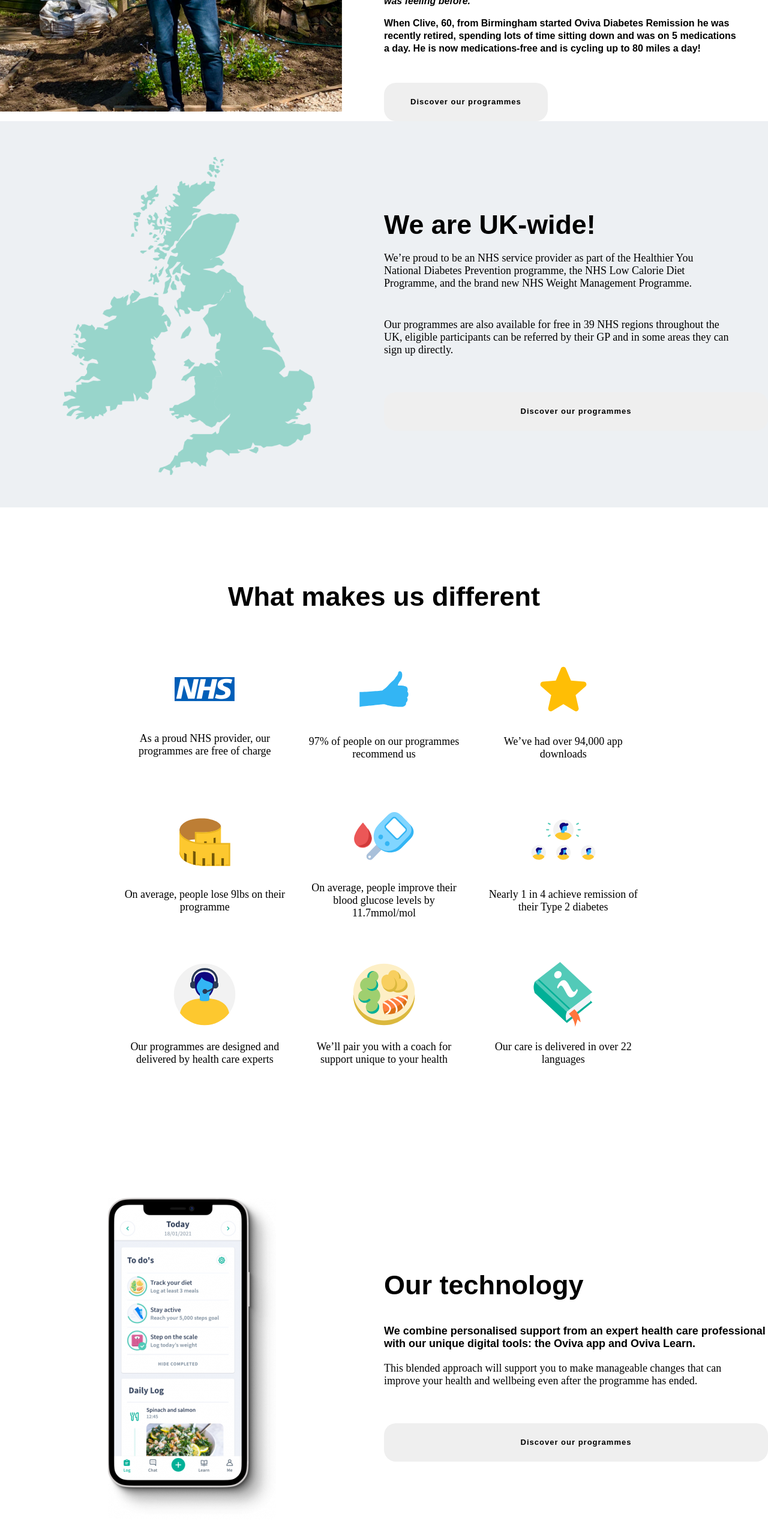
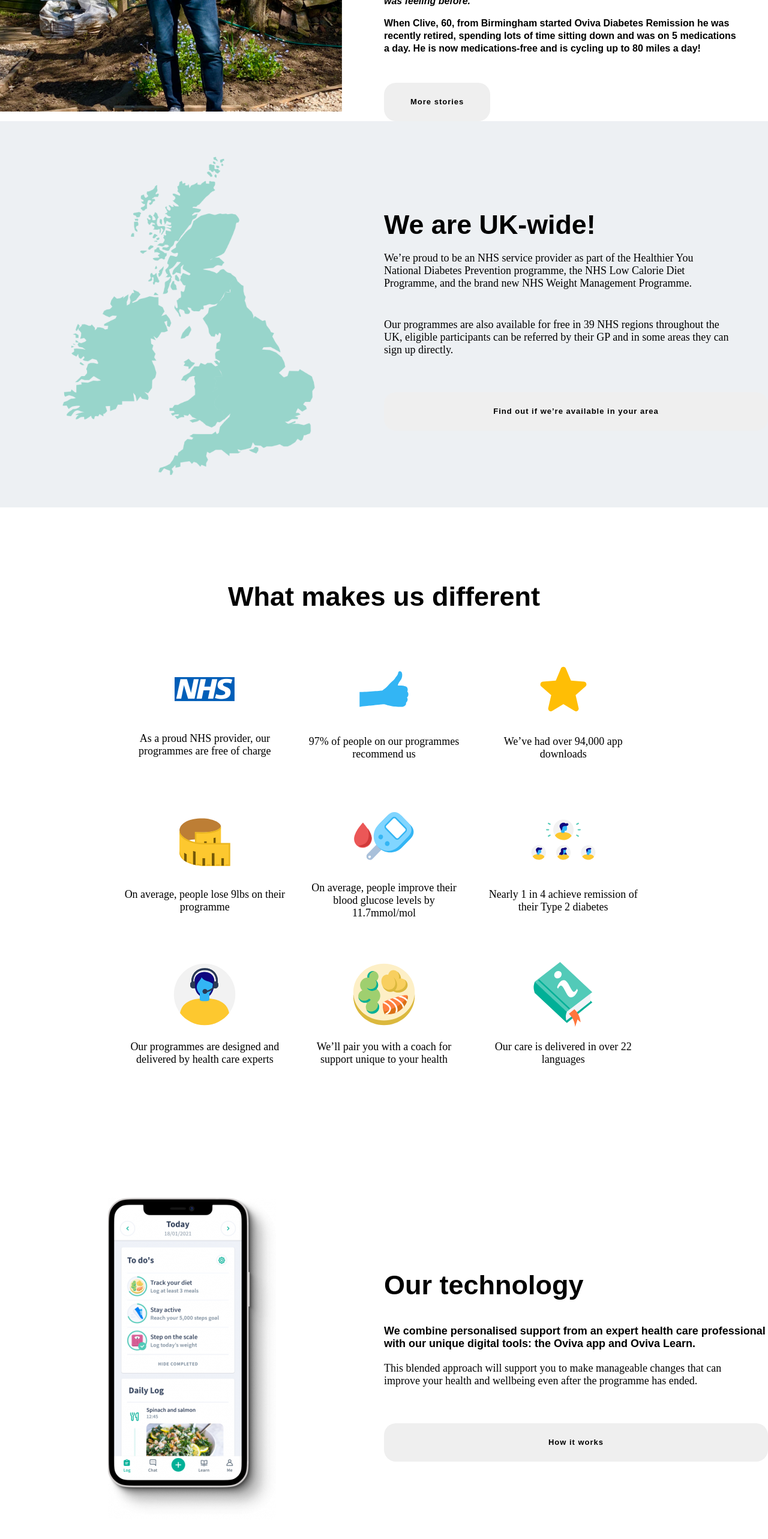
Before and after one commit to hari6180/oviva-clone, a React (Create React App) app: page / in a window 1280 px wide. Shown: the part 1380-3946 px from the top of the page at 60% size. Built offline with nearby package versions, Linux system fonts and the light colour scheme.

Commit message:
update button component

```diff
--- a/src/components/button/button.jsx
+++ b/src/components/button/button.jsx
@@ -1,6 +1,6 @@
 import React from "react";
 import styles from "./button.module.css";
 
-const Button = (props) => <button className={styles.button}>Discover our programmes</button>;
+const Button = ({ name }) => <button className={styles.button}>{name}</button>;
 
 export default Button;
--- a/src/components/main/app/app.jsx
+++ b/src/components/main/app/app.jsx
@@ -21,7 +21,7 @@
           This blended approach will support you to make manageable changes that can improve your
           health and wellbeing even after the programme has ended.
         </p>
-        <Button />
+        <Button name="How it works" />
       </div>
     </section>
   );
--- a/src/components/main/ask/ask.jsx
+++ b/src/components/main/ask/ask.jsx
@@ -6,7 +6,7 @@
   return (
     <section className={ask.ask}>
       <h1 className={ask.title}>Still have questions?</h1>
-      <Button />
+      <Button name="FAQs" />
     </section>
   );
 };
--- a/src/components/main/intro/intro.jsx
+++ b/src/components/main/intro/intro.jsx
@@ -12,7 +12,7 @@
             We have helped over 100,000 people gain confidence and keep new healthy habits long
             term.
           </p>
-          <Button />
+          <Button name="Discover our programmes" />
         </div>
       </div>
       <img className={intro.img} src="img/home-header.jpg" alt="happy-woman" />
--- a/src/components/main/location/location.jsx
+++ b/src/components/main/location/location.jsx
@@ -19,7 +19,7 @@
           Our programmes are also available for free in 39 NHS regions throughout the UK, eligible
           participants can be referred by their GP and in some areas they can sign up directly.
         </p>
-        <Button />
+        <Button name="Find out if we’re available in your area" />
       </div>
     </section>
   );
--- a/src/components/main/review/review.jsx
+++ b/src/components/main/review/review.jsx
@@ -30,7 +30,7 @@
           spending lots of time sitting down and was on 5 medications a day. He is now
           medications-free and is cycling up to 80 miles a day!
         </p>
-        <Button />
+        <Button name="More stories" />
       </div>
     </section>
   );
```
